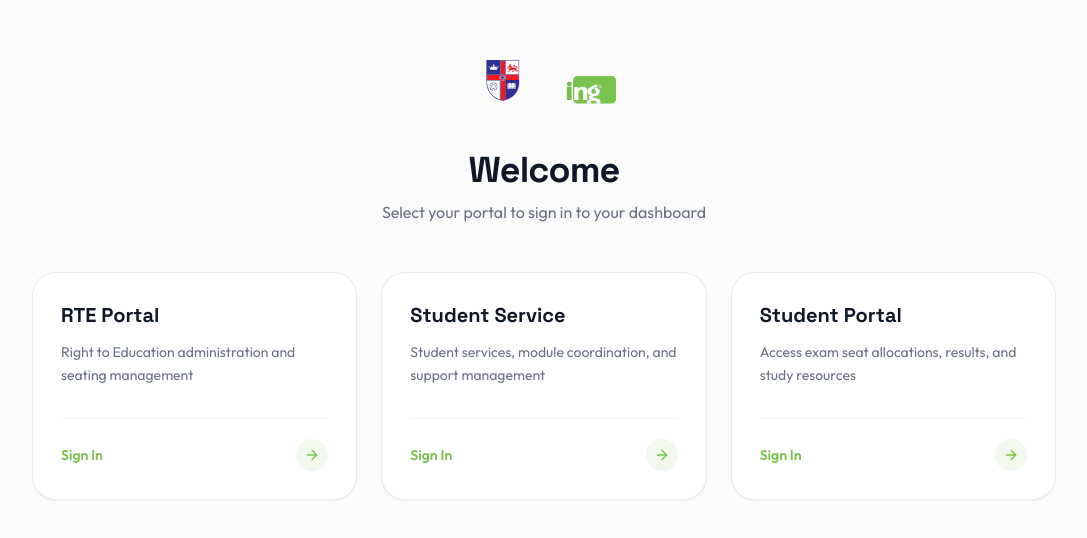
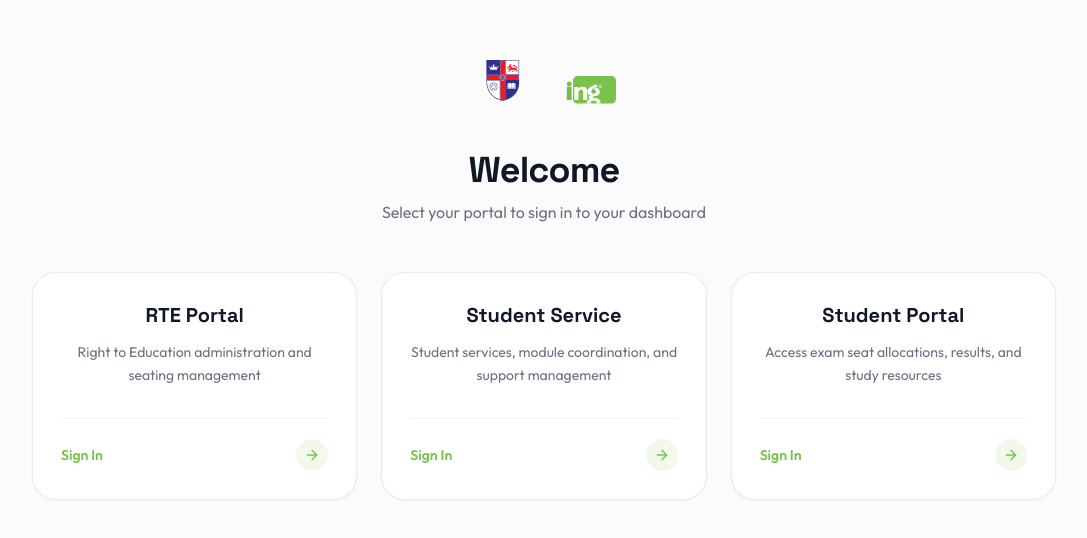
Before and after one commit to Sanrose-Bhets/Hawk-eye, a React (Vite) app in the folder Frontend/: page / in a window 1280 px wide. Shown: the part 120-658 px from the top of the page, without its empty margins (96-1183 px from the left). Built offline with nearby package versions, Linux system fonts and the light colour scheme; no server answers.

Commit message:
style(home): center align title and description text in portal cards

```diff
--- a/Frontend/src/pages/home.tsx
+++ b/Frontend/src/pages/home.tsx
@@ -42,7 +42,7 @@ export default function Home() {
             to={role.path}
             className="group relative flex flex-col justify-between rounded-3xl border border-gray-200/80 bg-white p-7 shadow-xs transition-all duration-300 hover:-translate-y-1.5 hover:border-primary/50 hover:shadow-xl cursor-pointer"
           >
-            <div>
+            <div className="text-center">
               <h3 className="text-xl font-bold text-gray-900 transition-colors group-hover:text-primary">
                 {role.title}
               </h3>
```
